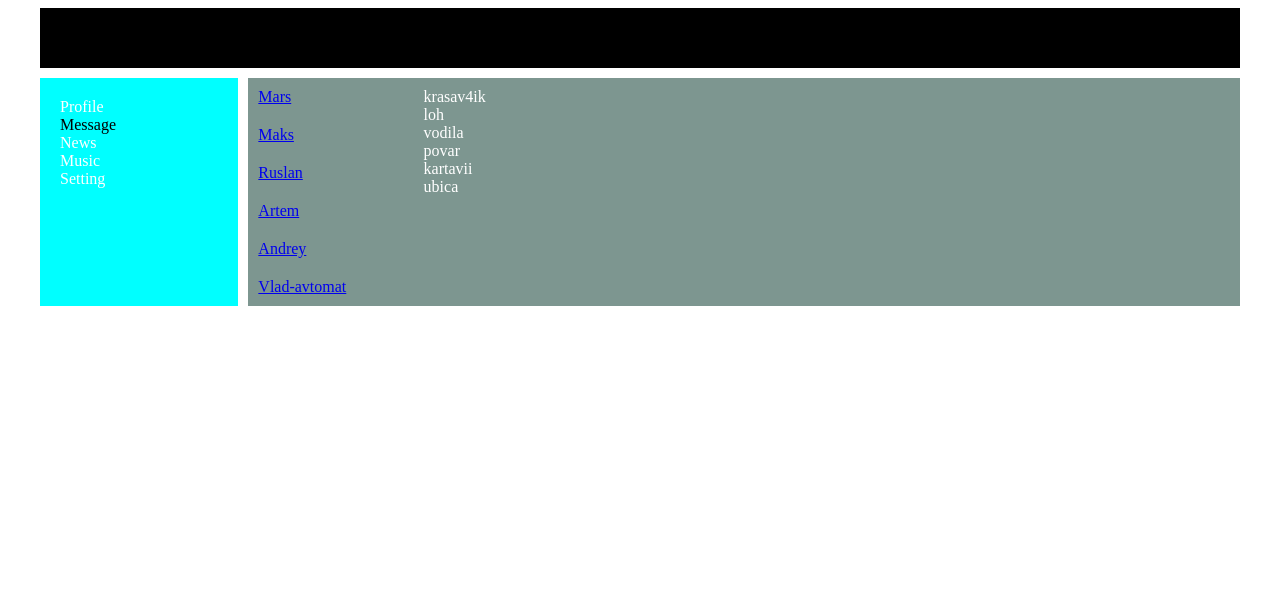
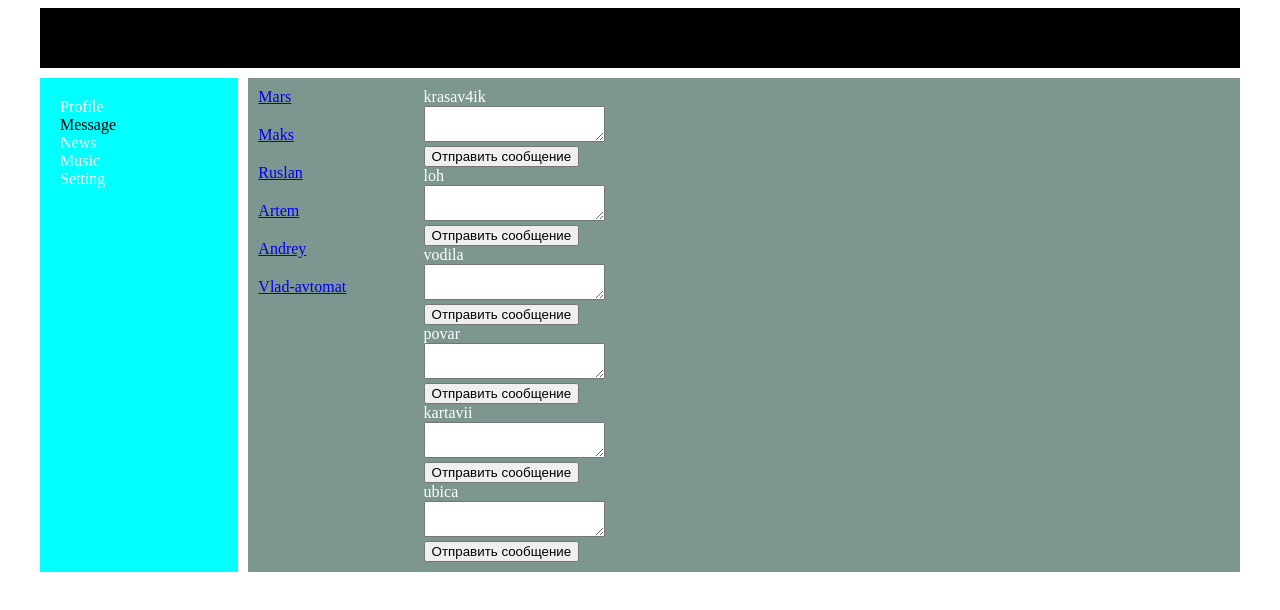
Before and after one commit to ooiuy/social-network, a React (Create React App) app: page /dialogs in a window 1280 px wide. Shown: the top 610 px of the page. Built offline with nearby package versions, Linux system fonts and the light colour scheme.

Commit message:
added onclick,ref,VD

```diff
--- a/src/components/Dialogs/Message/Message.jsx
+++ b/src/components/Dialogs/Message/Message.jsx
@@ -3,7 +3,20 @@ import classes from "./../Dialogs.module.css";
 
 
 const Messages = props => {
-  return <div className={classes.message}>{props.message}</div>;
+  let sendMessage = React.createRef()
+
+  let addMessage = (() => {
+    let text = sendMessage.current.value
+    alert(text)
+  })
+
+  return <div className={classes.message}>
+    <div>{props.message}</div>
+    <div><textarea ref={sendMessage}></textarea></div>
+    <div>
+      <button onClick={addMessage}>Отправить сообщение</button>
+    </div>
+  </div>;
 };
 
 
--- a/src/components/Profile/MyPosts/Post/Post.jsx
+++ b/src/components/Profile/MyPosts/Post/Post.jsx
@@ -3,13 +3,19 @@ import classes from './Post.module.css'
 
 const Post = (props) =>{
 
+    let newPostElement = React.createRef()
+
+    let addPost = () => {
+        let text = newPostElement.current.value
+        alert(text)
+    }
     return(
         <div className={classes.item}>{props.message}
         <div className={classes.addtext}>
-            <textarea></textarea>
+            <textarea ref={newPostElement}></textarea>
         </div>
         <div className={classes.btnpost}>
-            <button>Опубликовать</button>
+            <button onClick={addPost}>Опубликовать</button>
         </div>
         </div>
     )
```
